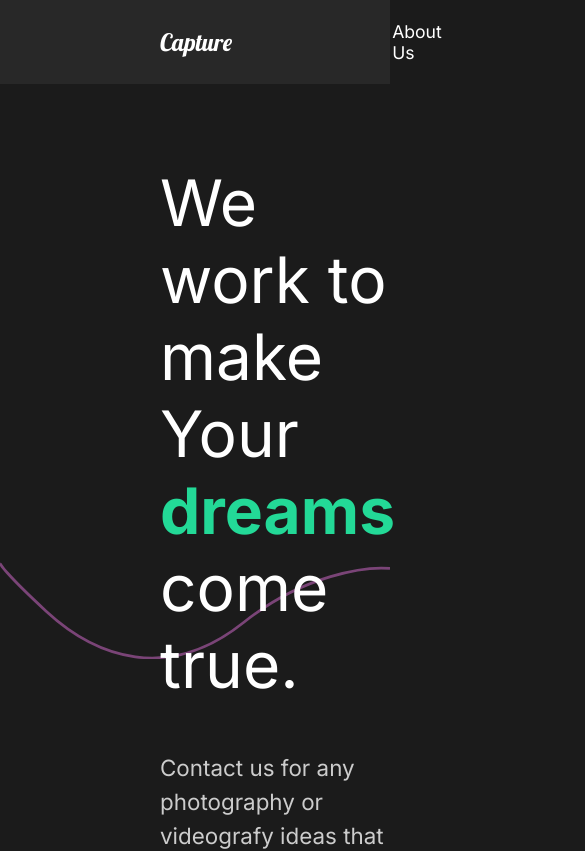
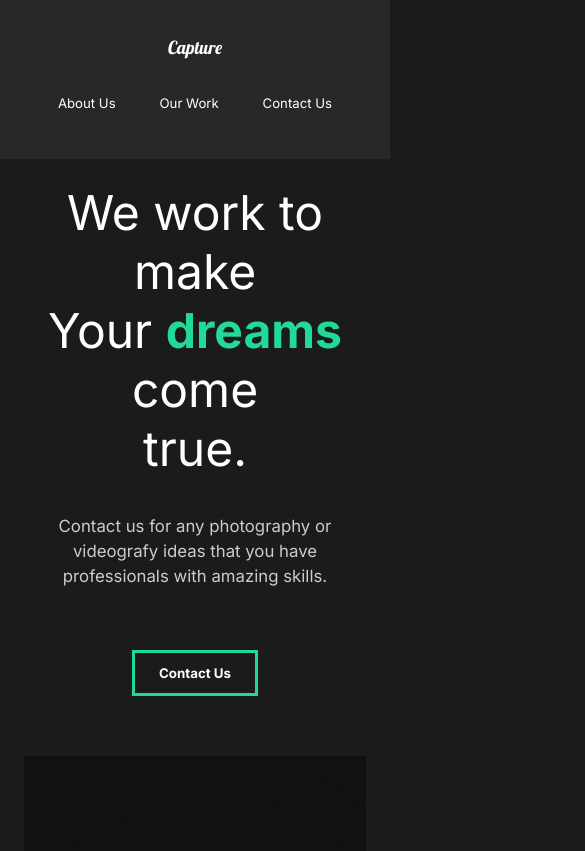
Before and after one commit to lilianaruva/website, a React (Create React App) app: page / in a window 390 px wide. Shown: the top 851 px of the page, 585 px wide, since content can reach past the window. Built offline with nearby package versions, Linux system fonts and the light colour scheme.

Commit message:
Mobile Friendly

```diff
--- a/src/components/GlobalStyle.js
+++ b/src/components/GlobalStyle.js
@@ -10,6 +10,11 @@
     background: #1b1b1b;
     font-family: 'Inter', sans-serif;
     overflow-x: hidden;
+}
+html{
+    @media (max-width: 1700px) {
+        font-size: 75%;
+    }
 }
 button{
     font-weight: bold;
--- a/src/components/Nav.js
+++ b/src/components/Nav.js
@@ -55,6 +55,22 @@
     padding-left: 10rem;
     position: relative;
   }
+  @media (max-width: 1300px) {
+    flex-direction: column;
+    padding: 2rem 1rem;
+    #logo {
+      display: inline-block;
+      padding: 1rem;
+    }
+    ul {
+      padding: 2rem;
+      justify-content: space-around;
+      width: 100%;
+    }
+    li {
+      padding: 0;
+    }
+  }
 `;
 
 export default Nav;
--- a/src/components/ServicesSection.js
+++ b/src/components/ServicesSection.js
@@ -74,6 +74,9 @@
 const Cards = styled.div`
   display: flex;
   flex-wrap: wrap;
+  @media(max-width: 1300px){
+    justify-content: center;
+  }
 `;
 const Card = styled.div`
   flex-basis: 20rem;
--- a/src/pages/ContacUs.js
+++ b/src/pages/ContacUs.js
@@ -39,7 +39,7 @@
             </Social>
           </Hide>
         </div>
-        <ScrollTop/>
+        <ScrollTop />
       </ContactStyle>
     </>
   );
@@ -49,11 +49,18 @@
   padding: 5rem 10rem;
   color: white;
   min-height: 90vh;
+  @media (max-width: 1300px) {
+    padding: 2rem;
+    font-size: 1rem;
+  }
 `;
 
 const Title = styled.div`
   margin-bottom: 4rem;
   color: white;
+  @media (max-width: 1300px) {
+    margin-top: 5rem;
+  }
 `;
 
 const Hide = styled.div`
--- a/src/pages/MovieDetail.js
+++ b/src/pages/MovieDetail.js
@@ -76,6 +76,10 @@
   margin: 5rem 10rem;
   align-items: center;
   justify-content: space-around;
+  @media (max-width: 1300px) {
+    display: block;
+    margin: 2rem 2rem;
+  }
 `;
 const AwardStyle = styled.div`
   padding: 5rem;
--- a/src/styles.js
+++ b/src/styles.js
@@ -8,6 +8,11 @@
   justify-content: space-between;
   padding: 5rem 10rem;
   color: white;
+  @media (max-width: 1300px) {
+    display: block;
+    padding: 2rem 2rem;
+    text-align: center;
+  }
 `;
 export const Description = styled.div`
   flex: 1;
@@ -15,6 +20,12 @@
   z-index: 2;
   h2 {
     font-weight: lighter;
+  }
+  @media (max-width: 1300px) {
+    padding: 0;
+    button {
+      margin: 2rem 0rem 5rem 0rem;
+    }
   }
 `;
 export const Image = styled.div`
```
